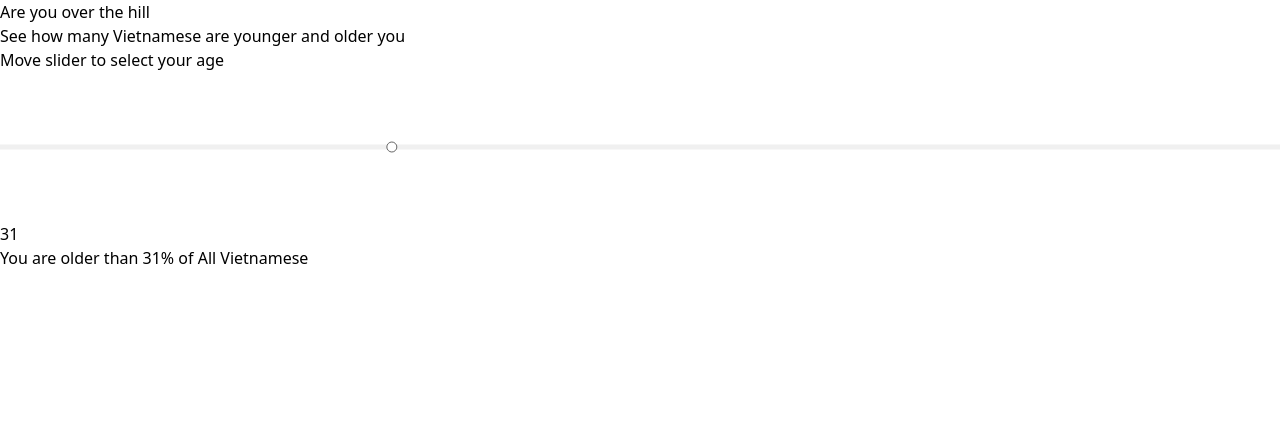
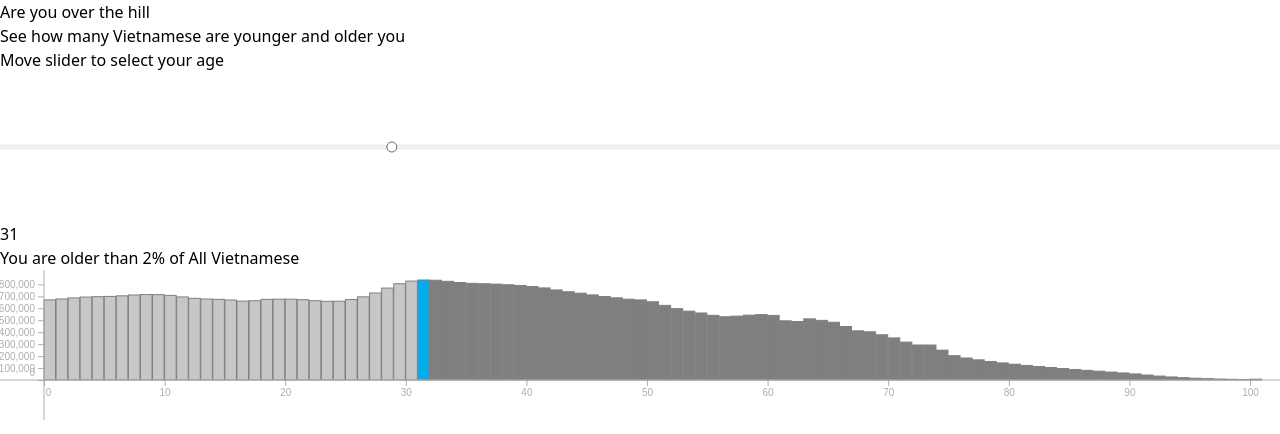
Before and after one commit to linhtv29/d3invue, a Vue app: page /bar in a window 1280 px wide. Shown: the top 434 px of the page. Built offline with nearby package versions, Linux system fonts and the light colour scheme.

Commit message:
render bar chart

```diff
--- /dev/null
+++ b/src/components/BarChart.vue
@@ -0,0 +1,86 @@
+<template>
+	<div class="relative" ref="resizeRef" id="bar-container">
+		<svg ref="barRef"></svg>
+		<div id="tooltip" class="absolute z-10 p-2 bg-white border border-gray-500 opacity-0 w-max "></div>
+	</div>
+</template>
+<script setup>
+import { ref, onMounted, watchEffect, toRef, reactive } from "vue";
+import * as d3 from "d3"
+import useResizeObserver from "../use/resizeObserver.js";
+
+const emit = defineEmits(["update-val"])
+const props = defineProps({
+	data: Object,
+	age: Number
+})
+const data = toRef(props, "data")
+
+const barRef = ref(null);
+const { resizeRef, resizeState } = useResizeObserver();
+
+const margin = { top: 0, right: 0, bottom: 40, left: 44 }
+
+onMounted(() => {
+	const svg = d3.select(barRef.value)
+	const g = svg.append('g').attr('transform', `translate(${margin.left},${margin.top})`)
+	const tooltip = d3.select('#tooltip')
+
+	const lineX = svg.append('line');
+	const lineY = svg.append('line');
+
+
+	watchEffect(() => {
+		g.selectAll('*').remove()
+		const { width, height } = resizeState.dimensions
+		svg.attr("width", width).attr("height", height)
+		const cWidth = width - margin.left - margin.right
+		const cHeight = height - margin.top - margin.bottom
+		const xScale = d3.scaleLinear().domain([d3.min(data.value, d => d.age), d3.max(data.value, d => d.age)]).range([0, cWidth - 30]);
+		const yScale = d3.scaleLinear().domain([0, d3.max(data.value, d => d.sameAge)]).range([cHeight, 10]);
+
+		lineX.attr('x1', 0).attr('y1', cHeight).attr('x2', width).attr('y2', cHeight).attr('stroke', '#aeaeae')
+		lineY.attr('x1', margin.left).attr('y1', 0).attr('x2', margin.left).attr('y2', height).attr('stroke', '#aeaeae')
+
+		drawAxis();
+		drawBars();
+		function drawAxis() {
+			const xAxis = g.append('g')
+				.attr('transform', `translate(0,${cHeight})`)
+				.call(d3.axisBottom(xScale).ticks(11))
+			const xTexts = xAxis.selectAll('text')
+			xAxis.selectAll('path').remove()
+			d3.select(xTexts.nodes()[0]).attr('transform', 'translate(4,0)')
+
+			const yAxis = g.append('g') .call(d3.axisLeft(yScale))
+			const yTexts = yAxis.selectAll('text')
+			yAxis.selectAll('path').remove()
+			d3.select(yTexts.nodes()[0]).attr('transform', 'translate(0,-8)')
+
+			g.selectAll('line')
+				.attr('stroke', '#aeaeae')
+				.attr('stroke-width', 1);
+			g.selectAll('text').style('color', '#aeaeae')
+		}
+
+		function drawBars() {
+			g
+				.selectAll('rect')
+				.data(data.value)
+				.join('rect')
+				.attr('x', d => xScale(d.age))
+				.attr('y', d => yScale(d.sameAge))
+				.attr('height', d => cHeight - yScale(d.sameAge))
+				.attr('width', (cWidth - 30) / 100 - 0.5)
+				.attr('fill', fillColor)
+				.attr('stroke', '#7f7f7f')
+		}
+
+		function fillColor(d){
+			if (d.age < props.age) return '#c7c7c7'
+			if (d.age == props.age) return '#00aeef'
+			return '#7f7f7f'
+		}
+	})
+})
+</script>
--- a/src/components/SliderD3.vue
+++ b/src/components/SliderD3.vue
@@ -54,7 +54,7 @@ onMounted(() => {
 			if(event.x < 0 || event.x > width) return
 			const value = scale.invert(event.x).toFixed(0)
 			currentValue.value = value
-			emit("update-val", value)
+			emit("update-val", +value)
 		}
 
 		function dragEnded(event, d) {
--- a/src/views/YearMesure.vue
+++ b/src/views/YearMesure.vue
@@ -21,14 +21,43 @@
 			<div class="w-[152px] h-10 flex justify-center items-center text-4xl font-bold">{{ age }}</div>
 		</div>
 
-		<div class="text-[#00aeef] border-t border-[#aeaeae] mt-2 h-16 flex justify-center items-center border-b bg-[#f1fdff] font-bold text-xl">
-			{{ `You are older than ${age}% of All Vietnamese` }}
+		<div
+			class="text-[#00aeef] border-t border-[#aeaeae] mt-2 h-16 flex justify-center items-center border-b bg-[#f1fdff] font-bold text-xl">
+			{{ `You are older than ${ratio} of All Vietnamese` }}
 		</div>
+
+		<BarChart :data="readyData" :age="age" class="w-full h-[275px] my-3 border-t border-r border-[#aeaeae]" />
 	</div>
 </template>
 <script setup>
-import { ref } from "vue";
+import { ref, computed } from "vue";
 import SliderD3 from '../components/SliderD3.vue';
+import { vnData } from "@/assets/VN_POP.js"
+import BarChart from "../components/BarChart.vue";
 
 const age = ref(31);
+const gender = ref("females");
+
+const totalPop = vnData.reduce((acc, item) => acc + item.total, 0)
+const totalFemales = vnData.reduce((acc, item) => acc + item.females, 0)
+const totalMales = vnData.reduce((acc, item) => acc + item.males, 0)
+
+const readyData = computed(() => {
+	return vnData.map(item => {
+		return {
+			age: item.age,
+			sameAge: gender.value === "females" ? item.females
+				: gender.value == "all"
+					? item.total
+					: item.males,
+		}
+	})
+})
+const currentItem = computed(() => {
+	return vnData.find(item => item.age === age.value)
+})
+const ratio = computed(() => {
+	const ratio = gender.value === "females" ? currentItem.value.females / totalFemales : gender.value == "all" ? currentItem.total / totalPop : currentItem.males / totalMales
+	return `${(ratio*100).toFixed(0)}%`
+})
 </script>
```
